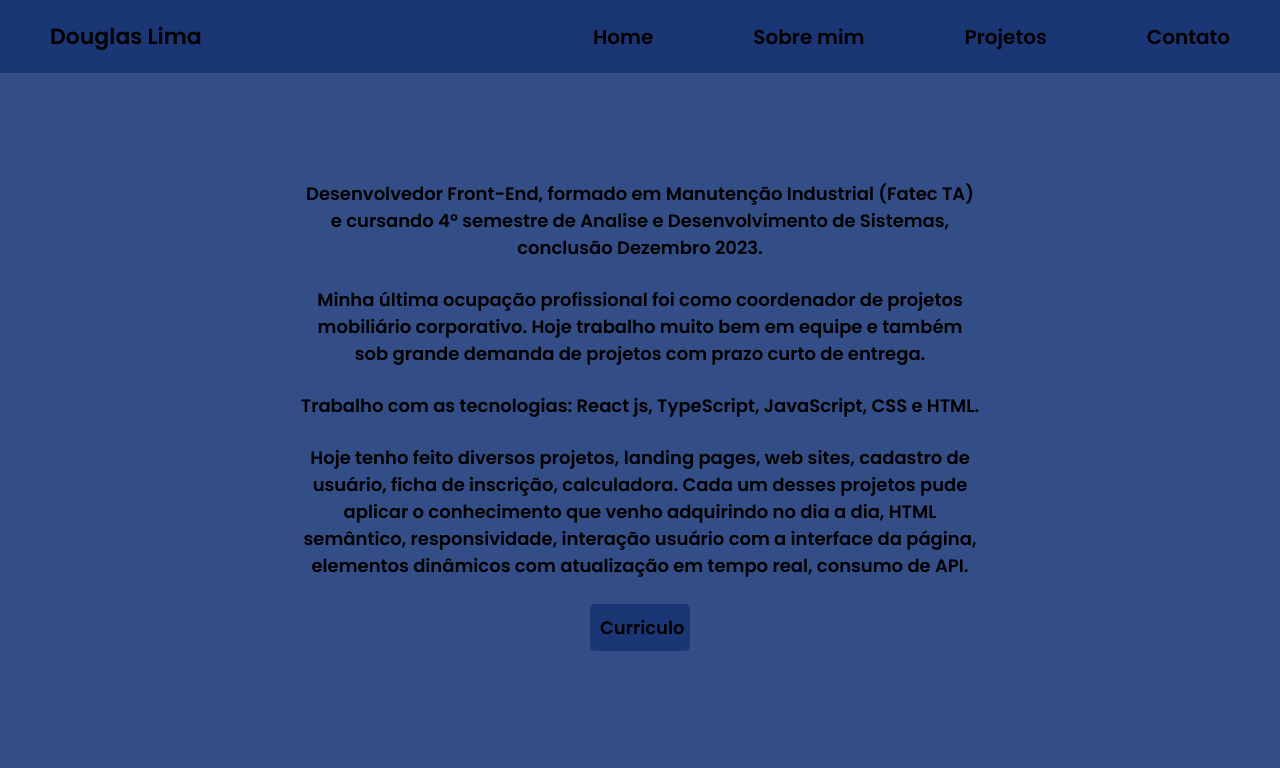
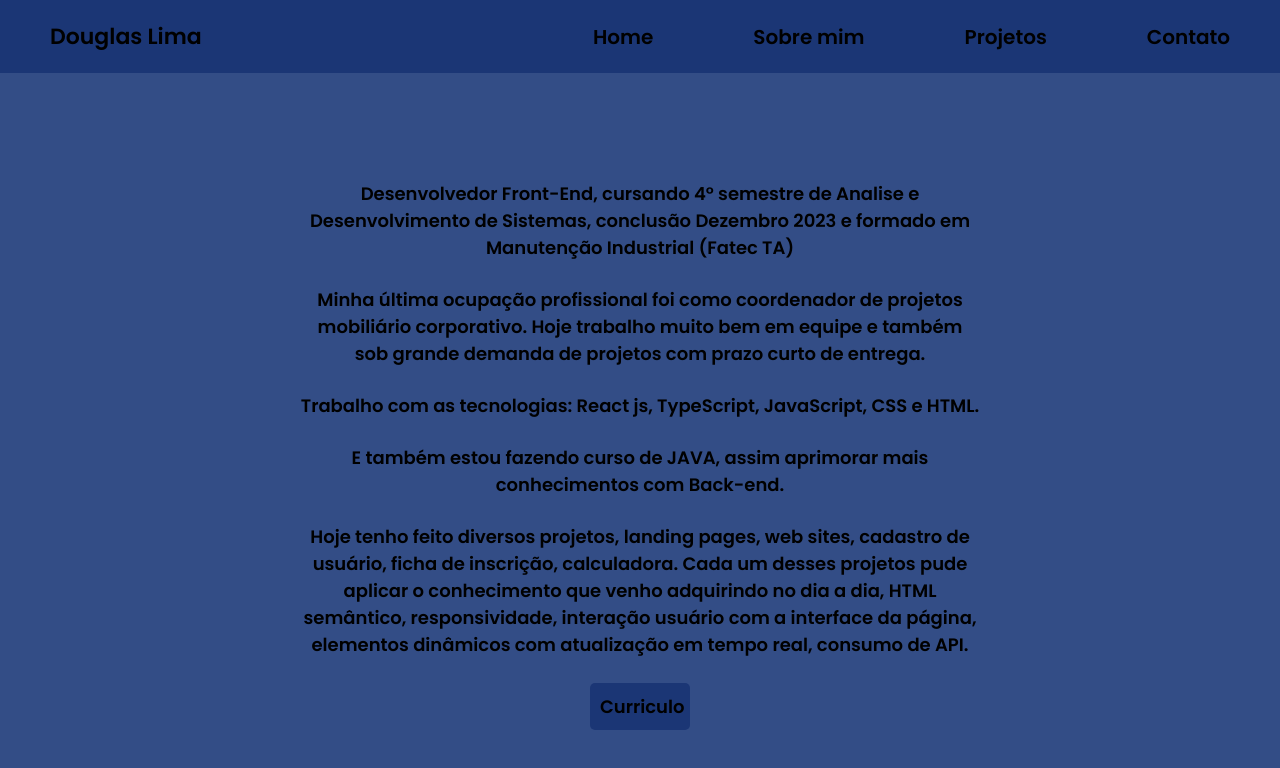
Before and after one commit to Douglaslima93/Portfolio-Douglas-Lima, a React (Vite) app: page /sobre in a window 1280 px wide. Shown: the top 768 px of the page. Built offline with nearby package versions, Linux system fonts and the light colour scheme.

Commit message:
Novo conteudo na pagina sobre mim

```diff
--- a/src/componentes/Paginas/Sobre/index.jsx
+++ b/src/componentes/Paginas/Sobre/index.jsx
@@ -9,8 +9,8 @@ export default function Sobre() {
 
         <section className="sobre-mim">
 
-        <p><strong>Desenvolvedor Front-End</strong>, formado em Manutenção Industrial (Fatec TA)
-        e cursando 4° semestre de Analise e Desenvolvimento de Sistemas, conclusão Dezembro 2023.
+        <p><strong>Desenvolvedor Front-End</strong>, cursando 4° semestre de Analise e Desenvolvimento
+        de Sistemas, conclusão Dezembro 2023 e formado em Manutenção Industrial (Fatec TA)
         </p>
 
         <p>Minha última ocupação profissional foi como coordenador de projetos mobiliário corporativo.
@@ -18,6 +18,7 @@ export default function Sobre() {
         </p>
 
         <p>Trabalho com as tecnologias: React js, TypeScript, JavaScript, CSS e HTML.</p>
+        <p>E também estou fazendo curso de JAVA, assim aprimorar mais conhecimentos com Back-end.</p>
 
         <p>Hoje tenho feito diversos projetos, landing pages, web sites, cadastro de usuário, ficha de inscrição, calculadora.
         Cada um desses projetos pude aplicar o conhecimento que venho adquirindo no dia a dia, HTML semântico, responsividade,
```
